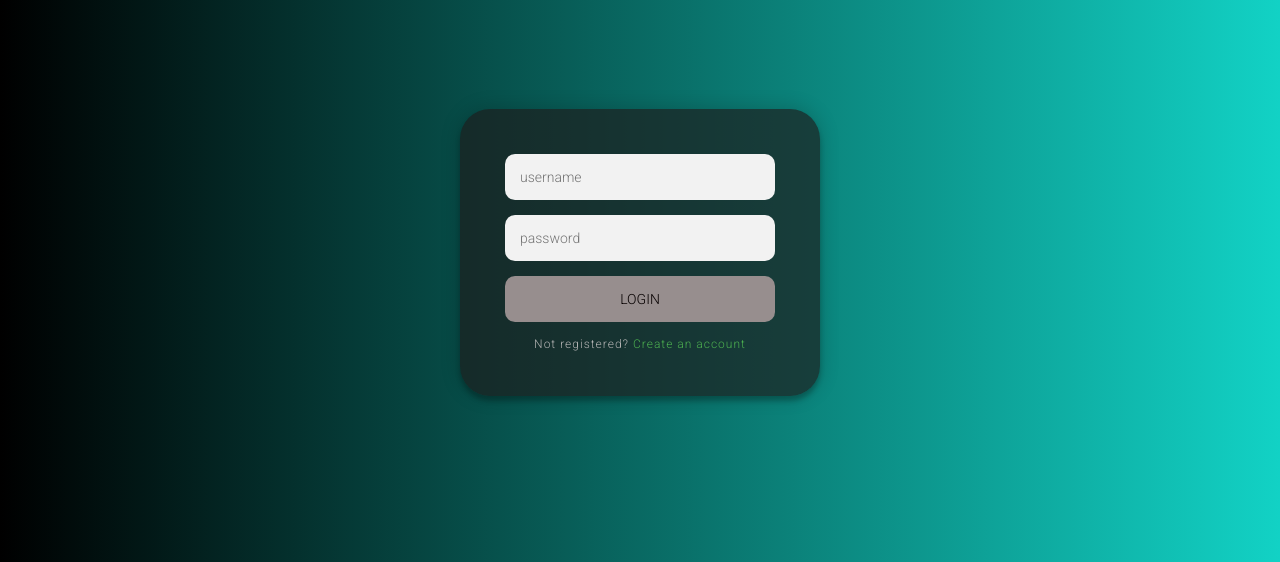
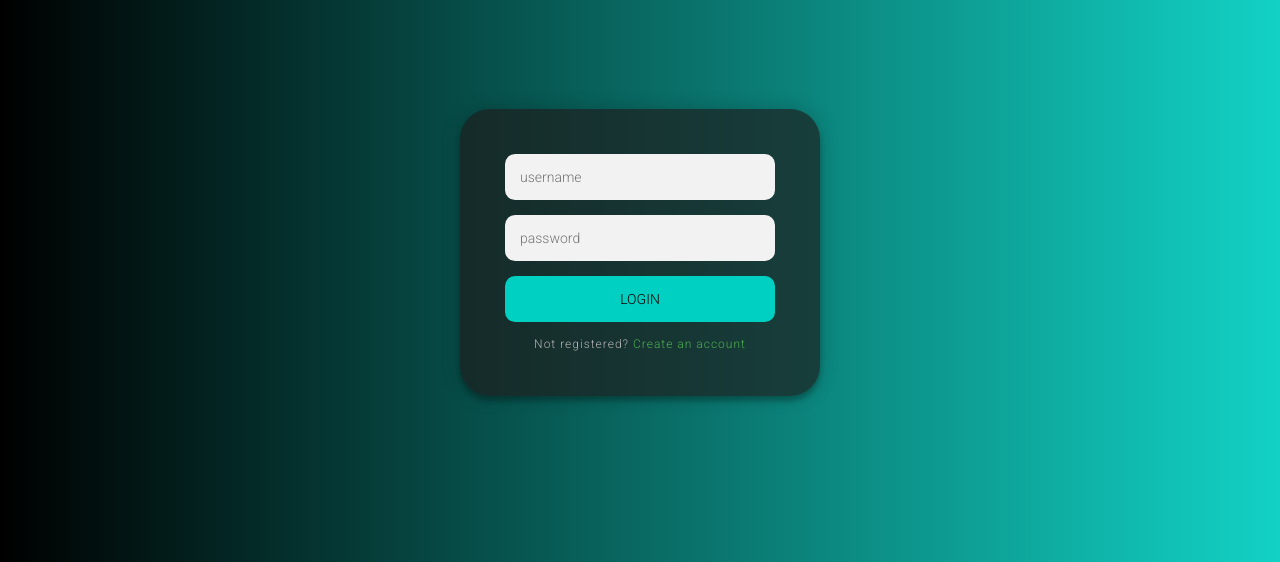
Before and after one commit to MathzG/MOJA, a PHP site: page /page/login.html in a window 1280 px wide, with the pointer over the restyled element. Shown: the top 562 px of the page. Run offline with PHP 8.4, Linux system fonts and the light colour scheme.

Commit message:
Update login.css

```diff
--- a/style/login.css
+++ b/style/login.css
@@ -51,7 +51,7 @@
 .form button:hover,
 .form button:active,
 .form button:focus {
-    background: rgb(151, 142, 142);
+    background: var(--azul-bebe);
 }
 
 .form .message {
```
